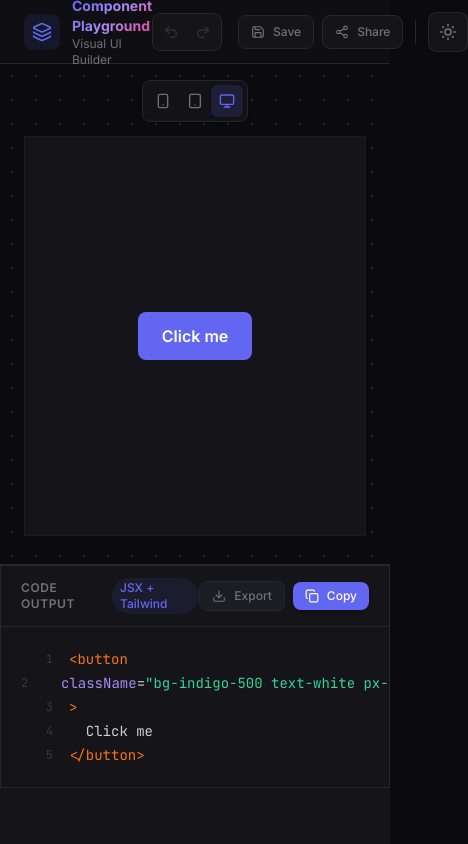
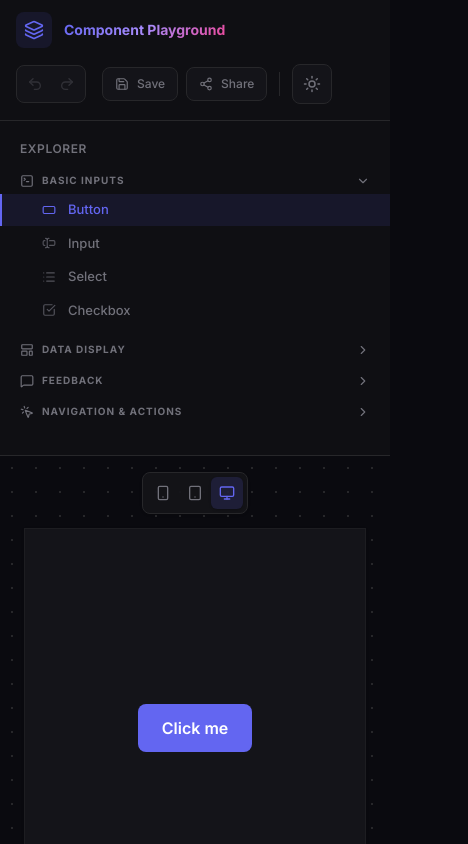
Before and after one commit to zahidhasann88/compora, a Next.js app: page / in a window 390 px wide. Shown: the whole page, 468 px wide, since content can reach past the window. Built offline with nearby package versions, Linux system fonts and the light colour scheme.

Commit message:
feat: overlapping issues fixed

```diff
--- a/app/page.tsx
+++ b/app/page.tsx
@@ -44,47 +44,47 @@ function PlaygroundContent() {
   }
 
   return (
-    <div className="min-h-screen flex flex-col animate-fade-in">
+    <div className="min-h-screen flex flex-col animate-fade-in h-screen overflow-hidden">
       {/* ── Header ── */}
-      <header className="h-16 border-b border-border flex items-center justify-between px-6 bg-surface/50 backdrop-blur-md sticky top-0 z-50">
+      <header className="min-h-[64px] flex-shrink-0 border-b border-border flex flex-wrap items-center justify-between px-4 lg:px-6 py-3 gap-4 bg-surface/50 backdrop-blur-md z-50">
         <div className="flex items-center gap-3">
           <div className="p-2 rounded-lg bg-accent/10">
             <Layers size={20} className="text-accent" />
           </div>
           <div>
-            <h1 className="text-sm font-bold gradient-text">Component Playground</h1>
-            <p className="text-xs text-muted">Visual UI Builder</p>
+            <h1 className="text-sm font-bold gradient-text whitespace-nowrap">Component Playground</h1>
+            <p className="text-xs text-muted hidden sm:block">Visual UI Builder</p>
           </div>
         </div>
-        <div className="flex items-center gap-3">
+        <div className="flex items-center gap-2 lg:gap-3 overflow-x-auto pb-1 lg:pb-0 hide-scrollbar">
           <ActionBar />
-          <div className="w-px h-6 bg-border" />
+          <div className="w-px h-6 bg-border mx-1" />
           <ThemeToggle />
         </div>
       </header>
 
       {/* ── Main Content flex container ── */}
-      <div className="flex-1 flex flex-col lg:flex-row overflow-hidden">
+      <div className="flex-1 flex flex-col lg:flex-row overflow-y-auto lg:overflow-hidden relative">
 
         {/* Left: Component Selector */}
-        <aside className="w-full lg:w-[240px] flex-shrink-0 border-r border-border bg-surface/50 overflow-y-auto hidden lg:block">
+        <aside className="w-full lg:w-[240px] flex-shrink-0 border-b lg:border-b-0 lg:border-r border-border bg-surface/50 lg:overflow-y-auto">
           <ComponentSelector />
         </aside>
 
         {/* Center: Live Preview & Code Panel */}
-        <div className="flex-1 flex flex-col min-w-0 overflow-hidden relative">
-          <main className="flex-1 min-h-0 relative dot-grid">
+        <div className="flex-1 flex flex-col min-w-0 lg:overflow-hidden relative min-h-[600px] lg:min-h-0">
+          <main className="flex-1 min-h-[400px] lg:min-h-0 relative dot-grid flex flex-col">
             <LivePreview />
           </main>
 
           {/* Bottom: Code Panel (Storybook Addons area) */}
-          <div className="h-[280px] flex-shrink-0 border-t border-border bg-surface z-10 overflow-hidden">
+          <div className="lg:h-[280px] flex-shrink-0 border-t border-border bg-surface z-10 overflow-visible lg:overflow-hidden">
             <CodePanel />
           </div>
         </div>
 
         {/* Right: Controls Panel */}
-        <aside className="w-full lg:w-[320px] flex-shrink-0 border-l border-border bg-surface/50 overflow-y-auto hidden lg:block">
+        <aside className="w-full lg:w-[320px] flex-shrink-0 border-t lg:border-t-0 lg:border-l border-border bg-surface/50 lg:overflow-y-auto">
           <ControlsPanel />
         </aside>
       </div>
```
Also changed, not shown: components/CodePanel.tsx (+6 -8 lines).
